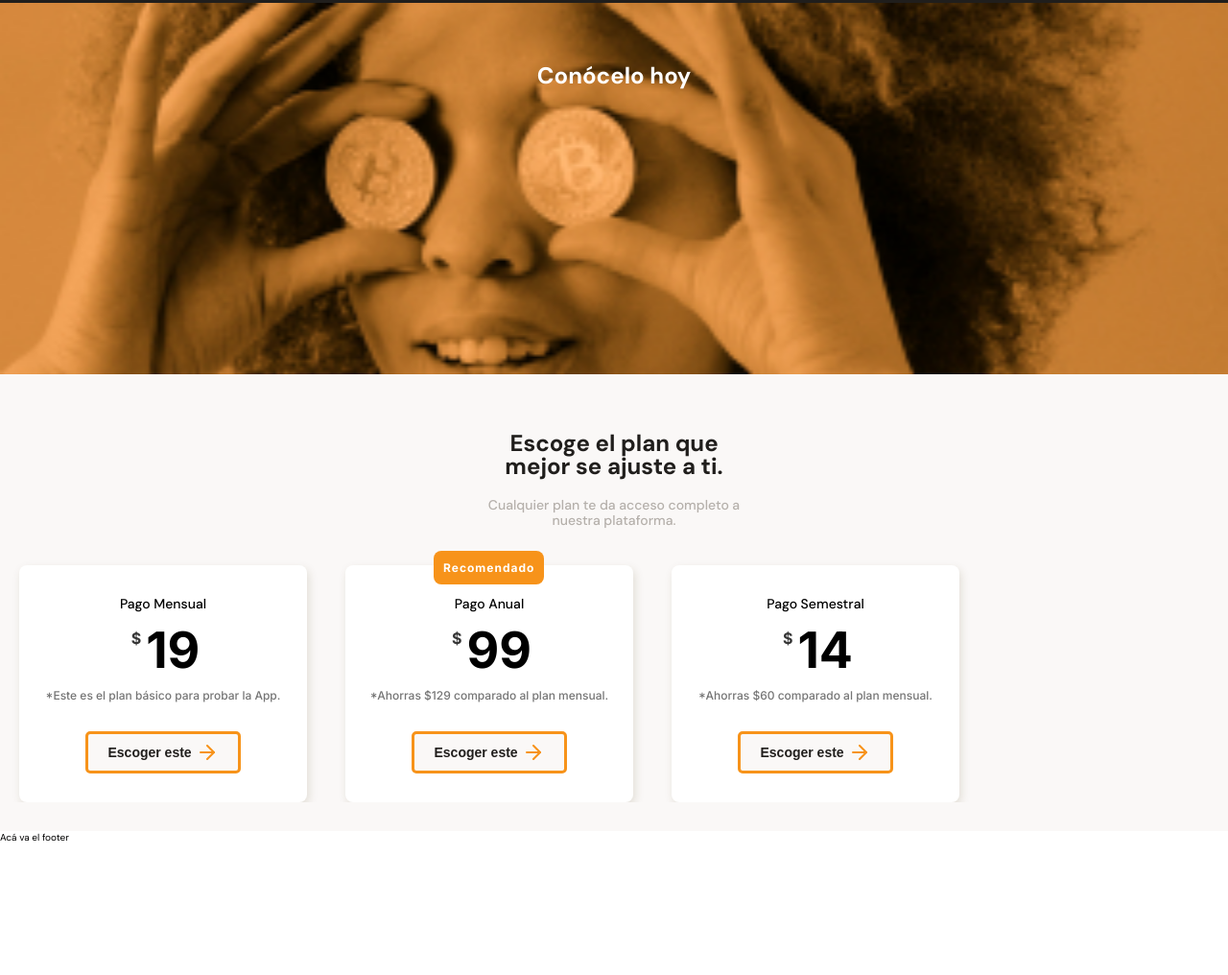
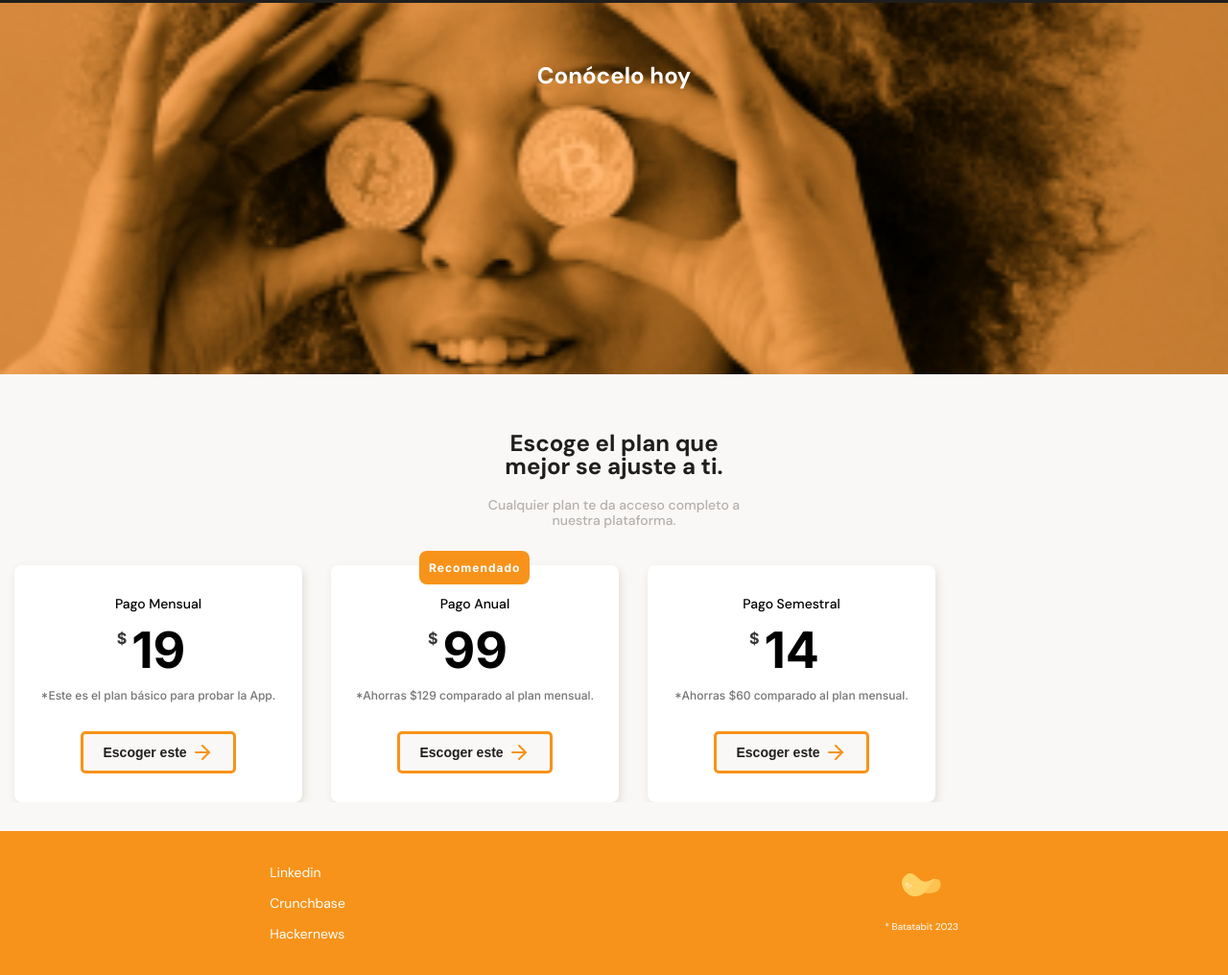
Before and after one commit to DiegoTW/Batata-bit, a plain HTML site: page index.html in a window 1280 px wide. Shown: the part 1873-2889 px from the top of the page at 96% size. Before the commit the page ends 2752 px from the top, so only its background shows below. Drawn offline with Linux system fonts and the light colour scheme.

Commit message:
desarrollo del footer y finalizacion del proyecto

```diff
--- a/index.css
+++ b/index.css
@@ -68,6 +68,17 @@ sup {
   color: #363636;
   padding: 0 .5rem;
   vertical-align: 25px;
+}
+
+footer {
+  width: 100vw;
+  min-width: 320px;
+  height: 150px;
+  background-color: var(--bitcoin-orange);
+  color: var(--white);
+  display: flex;
+  justify-content: space-around;
+  padding: 2rem 0;
 }
 
 .header-container {
@@ -329,10 +340,11 @@ sup {
   position: relative;
   scroll-snap-align: center;
   width: 70%;
-  min-width: 230px;
+  min-width: 190px;
   max-width: 300px;
   height: 247px;
-  margin: 50px 20px 0;
+  margin: 50px 15px 0;
+  padding: 0 1.4rem;
   background-color: var(--white);
   border-radius: .8rem;
   box-shadow: 2px 4px 10px #59491E26;
@@ -363,6 +375,7 @@ sup {
 
 .price {
   margin-top: .8rem;
+  margin-right: 2rem;
   font-size: 5.2rem;
   font-weight: var(--weight-700);
 }
@@ -395,3 +408,27 @@ sup {
   background-repeat: no-repeat;
   vertical-align: text-bottom;
 }
+
+.footer-links,
+.footer-logo {
+  display: flex;
+  flex-direction: column;
+  justify-content: space-evenly;
+}
+
+.footer-a {
+  text-decoration: none;
+  color: var(--white);
+  font-size: var(--h2-size);
+  line-height: 1.8rem;
+}
+
+.footerImg {
+  width: 41px;
+  height: 25px;
+  margin: 0 auto;
+  background-image: url('./Assets/icons/batata.svg');
+  background-position: center;
+  background-size: cover;
+  background-repeat: no-repeat;
+}
--- a/index.html
+++ b/index.html
@@ -82,7 +82,7 @@
     <section class="main-photo-container">
         <h2 class="photo-title">Conócelo hoy</h2>
     </section>
-    <section id="planes" class="main-plans-container">
+    <section class="main-plans-container" id="planes">
       <div class="main-plans-title">
         <h2 class="plans-title">Escoge el plan que mejor se ajuste a ti.</h2>
         <p class="plans-subtitle">Cualquier plan te da acceso completo a nuestra plataforma.</p>
@@ -112,6 +112,16 @@
       </section>
     </section>
   </main>
-  <footer>Acá va el footer</footer>
+  <footer>
+    <div class="footer-links">
+      <a class="footer-a" href="#">Linkedin</a>
+      <a class="footer-a" href="#">Crunchbase</a>
+      <a class="footer-a" href="#">Hackernews</a>
+    </div>
+    <div class="footer-logo">
+      <div class="footerImg"></div>
+      <div class="footer-text-logo">* Batatabit 2023</div>
+    </div>
+  </footer>
 </body>
 </html>
```
